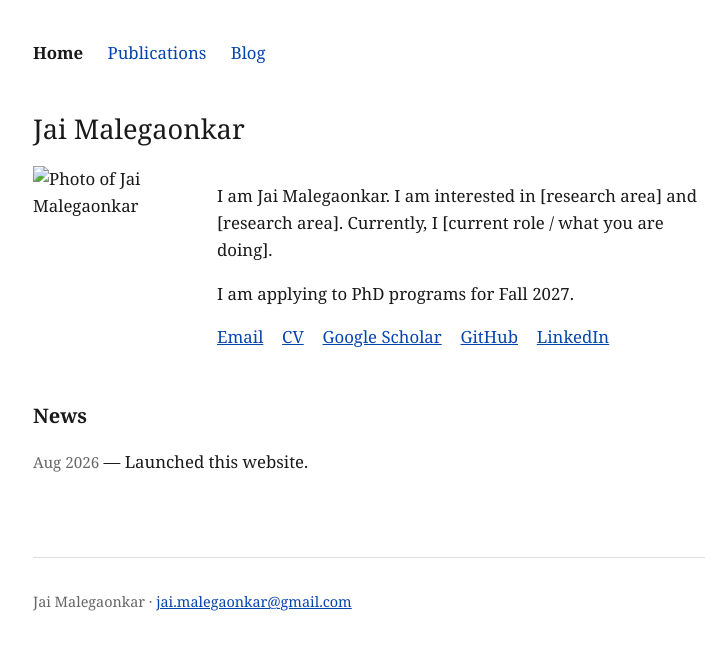
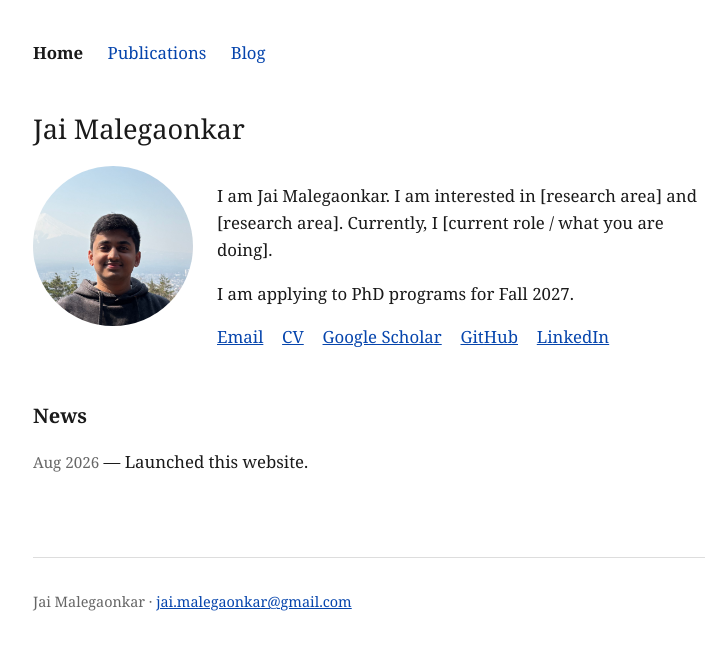
Before and after one commit to jmalegaonkar/jmalegaonkar.github.io, a Jekyll site: the page index.html, which Jekyll copies as it is, in a window 1280 px wide. Shown: the top 650 px of the page, without its empty margins (271-999 px from the left). Built offline with Jekyll 4.4.1, drawn with Linux system fonts in a browser that asks for light colours.

```diff
--- a/css/style.css
+++ b/css/style.css
@@ -84,7 +84,9 @@ hr {
 
 .profile img {
   width: 160px;
-  height: auto;
+  aspect-ratio: 1 / 1;
+  object-fit: cover;
+  border-radius: 50%;
   flex-shrink: 0;
 }
 
--- a/index.html
+++ b/index.html
@@ -35,9 +35,9 @@
         <p class="contact-links">
           <a href="mailto:jai.malegaonkar@gmail.com">Email</a>
           <a href="assets/cv.pdf">CV</a>
-          <a href="#">Google Scholar</a>
-          <a href="#">GitHub</a>
-          <a href="#">LinkedIn</a>
+          <a href="https://scholar.google.com/citations?user=XNbJJP0AAAAJ">Google Scholar</a>
+          <a href="https://github.com/jmalegaonkar">GitHub</a>
+          <a href="https://www.linkedin.com/in/jai-malegaonkar/">LinkedIn</a>
         </p>
       </div>
     </div>
```
Also changed, not shown: assets/photo.jpg (added), 2 other files.
